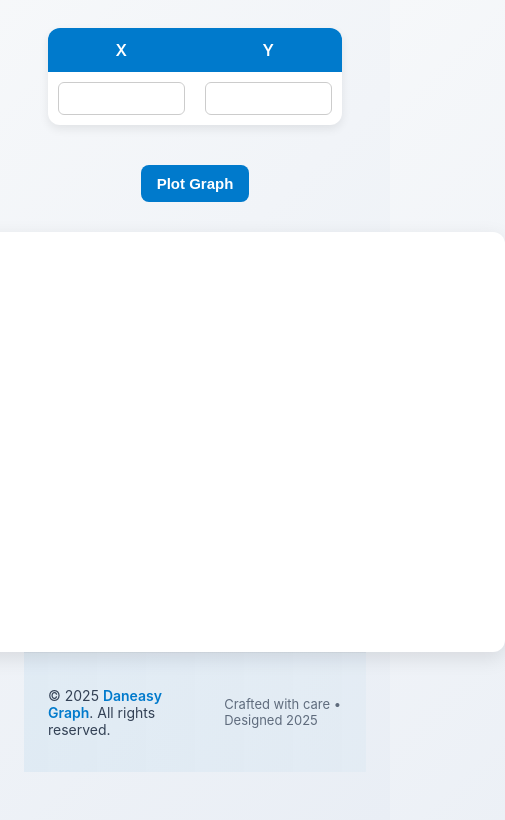
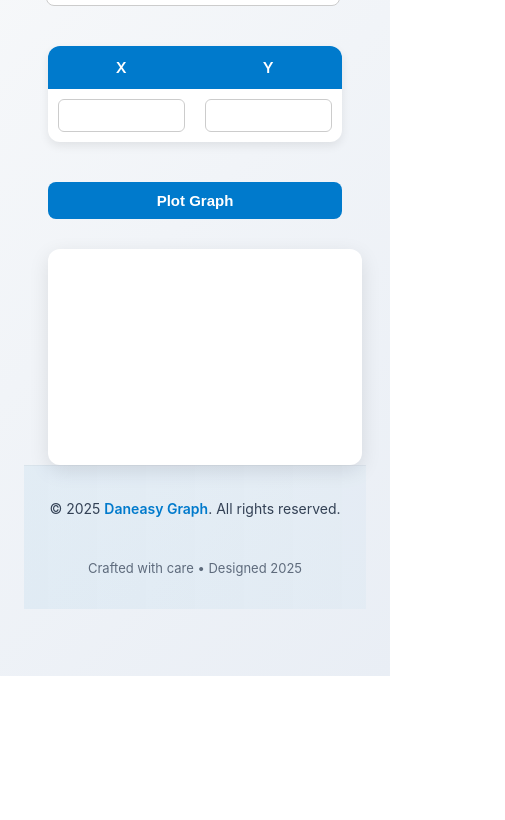
Before and after one commit to Daneasy123/graph-plotter, a plain HTML site: page index.html in a window 390 px wide. Shown: the part 264-1084 px from the top of the page, 505 px wide, since content can reach past the window. After the commit the page ends 940 px from the top, so only its background shows below. Drawn offline with Linux system fonts and the light colour scheme.

Commit message:
css mobile responsiveness

```diff
--- a/style.css
+++ b/style.css
@@ -1,3 +1,58 @@
+/* Responsive Styles */
+@media (max-width: 700px) {
+  body {
+    padding: 10px;
+  }
+  h2 {
+    font-size: 1.3rem;
+    margin-bottom: 12px;
+  }
+  table {
+    max-width: 100%;
+    font-size: 0.95rem;
+  }
+  th, td {
+    padding: 8px;
+    font-size: 0.95rem;
+  }
+  select, button {
+    width: 100%;
+    margin: 8px 0 16px 0;
+    font-size: 1rem;
+    box-sizing: border-box;
+  }
+  canvas {
+    width: 100% !important;
+    height: auto !important;
+    min-width: 0;
+    max-width: 100vw;
+    margin-top: 16px;
+  }
+  .site-footer {
+    flex-direction: column;
+    padding: 14px 6px;
+    font-size: 13px;
+    text-align: center;
+  }
+  .footer-inner {
+    flex-direction: column;
+    gap: 4px;
+    align-items: flex-start;
+    width: 100%;
+  }
+}
+
+@media (max-width: 400px) {
+  h2 {
+    font-size: 1.05rem;
+  }
+  label {
+    font-size: 0.95rem;
+  }
+  .footer-inner, .site-footer {
+    font-size: 12px;
+  }
+}
 /* Global Styles */
 body {
   font-family: "Inter", "Segoe UI", sans-serif;
```
